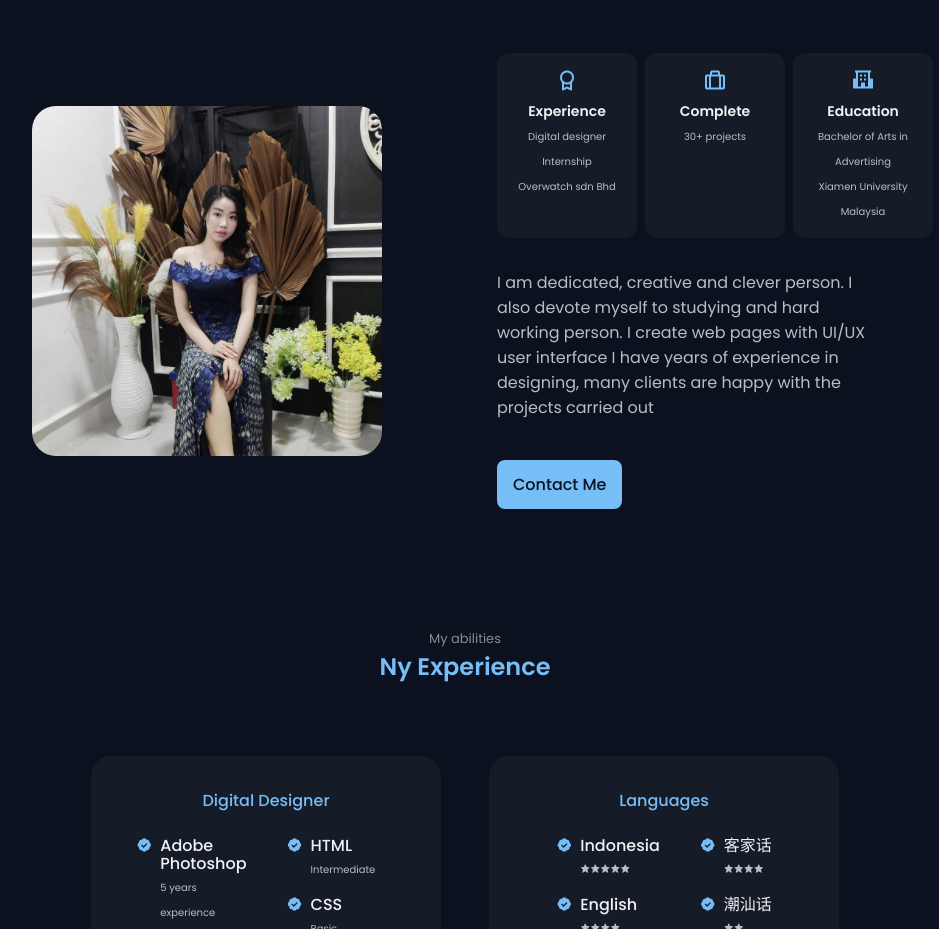
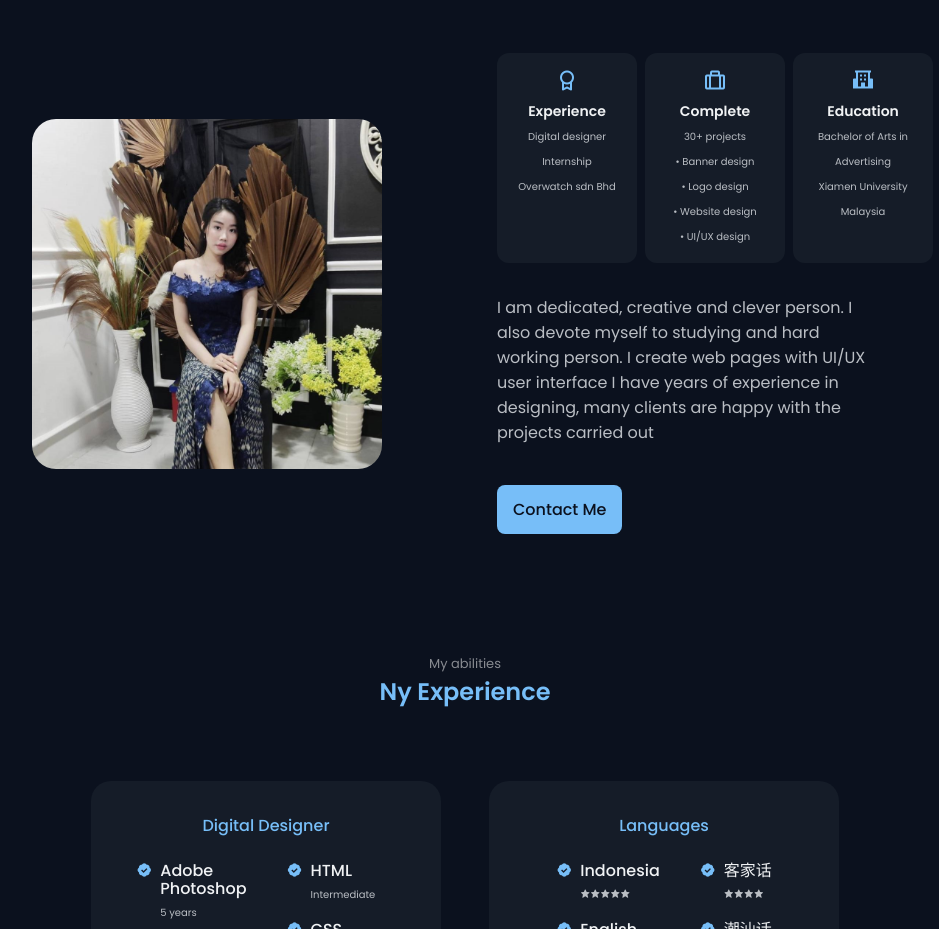
Before and after one commit to Olvi16/Olvi16.github.io, a plain HTML site: page index.html in a window 1280 px wide. Shown: the part 985-1914 px from the top of the page, without its empty margins (175-1114 px from the left). Drawn offline with nearby package versions, Linux system fonts and the light colour scheme.

Commit message:
Update index.html

```diff
--- a/index.html
+++ b/index.html
@@ -125,7 +125,7 @@
                             <div class="about__box">
                                 <i class='bx bx-briefcase-alt about__icon'></i>
                                 <h3 class="about__title">Complete</h3>
-                                <span class="about__subtitle">30+ projects</span>
+                                <span class="about__subtitle" > 30+ projects <br> &#8226; Banner design <br> &#8226; Logo design  <br> &#8226; Website design <br> &#8226; UI/UX design </span>
                             </div>
 
                             <div class="about__box">
```
